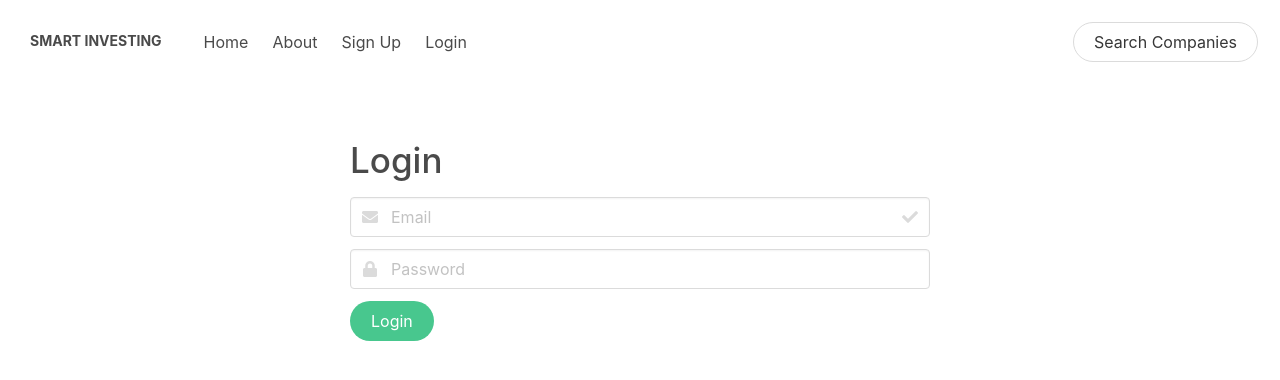
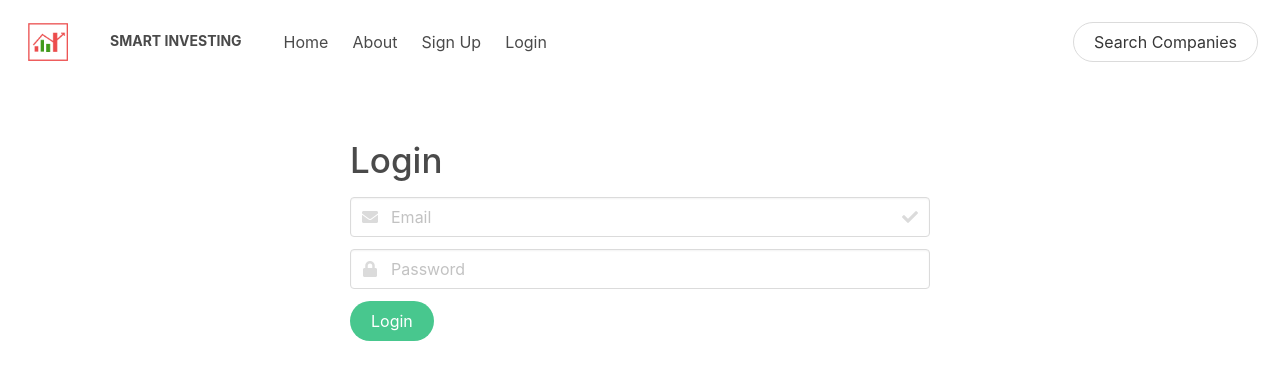
Before and after one commit to FunCodingPanda/practice, a React (Create React App) app: page /login in a window 1280 px wide. Shown: the top 380 px of the page. Built offline with nearby package versions, Linux system fonts and the light colour scheme.

Commit message:
change logo

```diff
--- a/src/components/Navbar.js
+++ b/src/components/Navbar.js
@@ -32,9 +32,9 @@ class Navbar extends Component {
     return (
       <nav className="navbar is-transparent">
         <div className="navbar-brand">
-          {/*<a className="navbar-item" href="/">
-            <img id="logo" src="" width="40" height="55" alt="Website logo" />
-          </a>*/}
+          <a className="navbar-item" href="/">
+            <img className="navbar-logo" src="./smartInvesting.png" width="40" height="40" alt="Logo" />
+          </a>
           <div className="navbar-burger burger" data-target="navbar-header">
             <span></span>
             <span></span>
--- a/src/styles/Navbar.css
+++ b/src/styles/Navbar.css
@@ -22,3 +22,8 @@
   margin-bottom: 10px;
   text-align: left;
 }
+
+.navbar-item img.navbar-logo {
+  margin-left: 16px;
+  max-height: 5rem;
+}
```
Also changed, not shown: public/smartInvesting.png (added).
